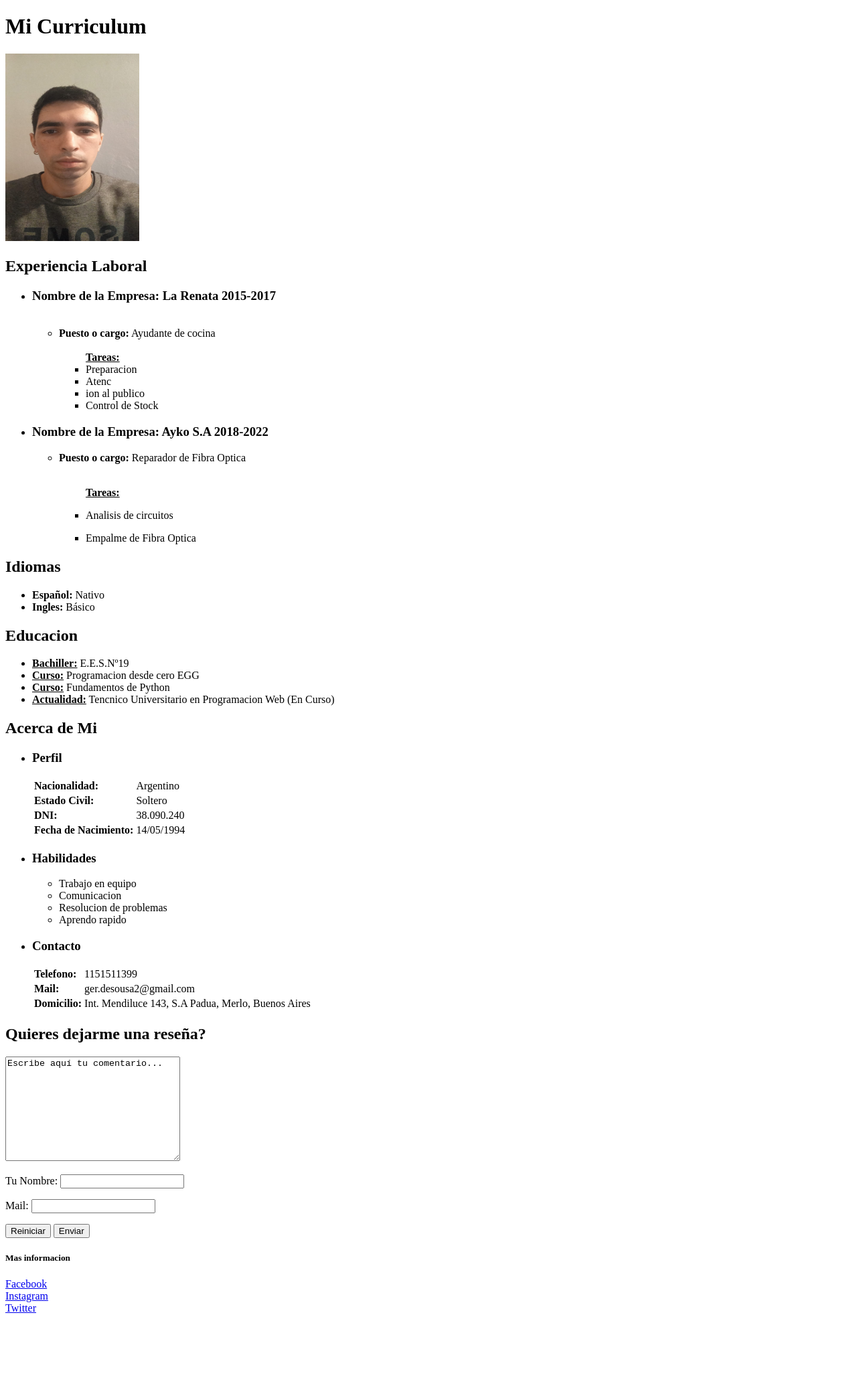
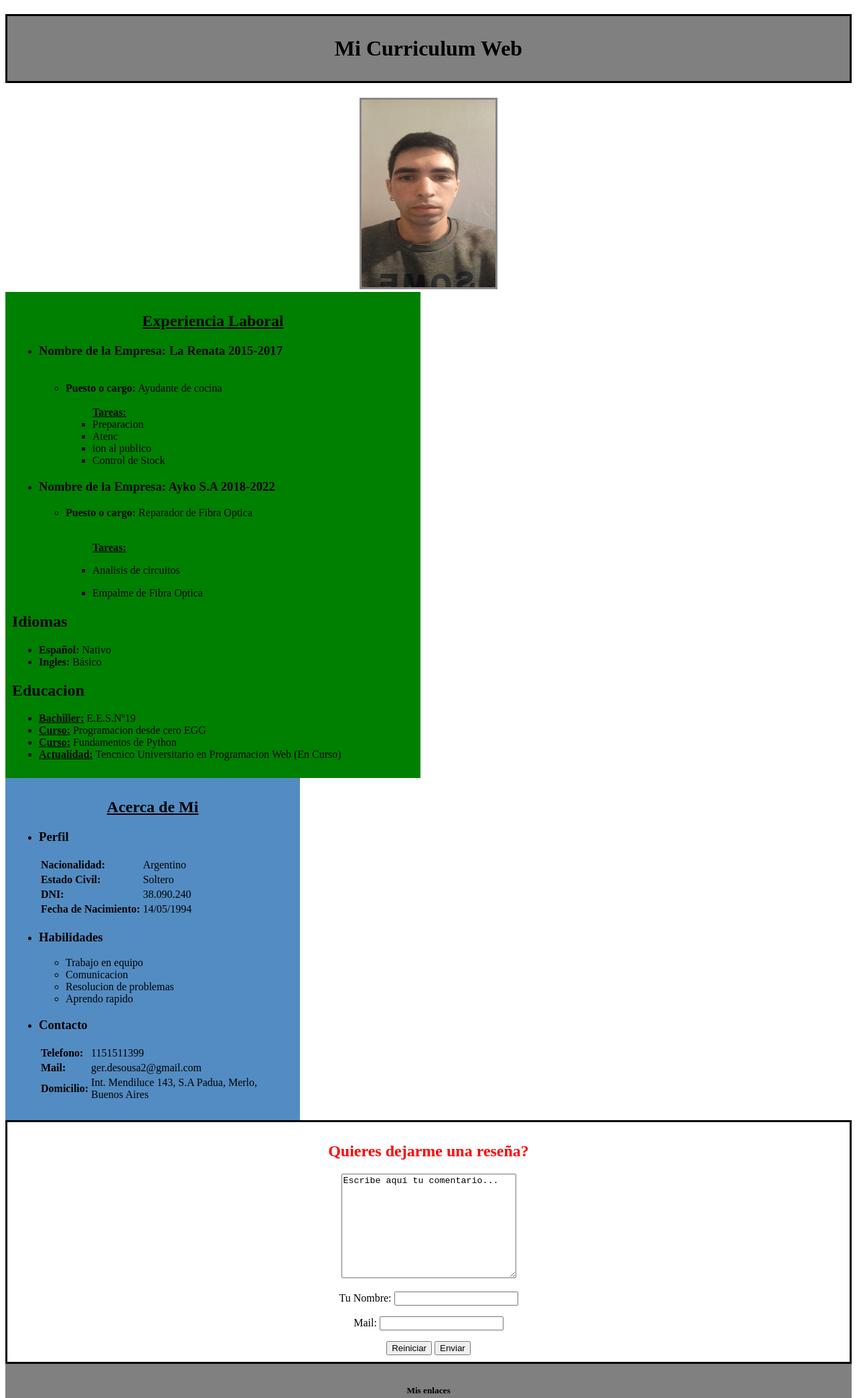
Before and after one commit to Germi1441/Curriculum_Web, a plain HTML site: page index.html in a window 1280 px wide. Shown: the top 2088 px of the page at 67% size. Before the commit the page ends 1971 px from the top, so only its background shows below. Drawn offline with Linux system fonts and the light colour scheme.

Commit message:
Primeros cambios

```diff
--- a/estilos.css
+++ b/estilos.css
@@ -0,0 +1,31 @@
+#reseña{
+    color: red;
+}
+
+h1{ background-color: grey; text-align: center;padding: 30px; border-style: solid;
+
+}
+
+.perfil{
+    text-align: center;
+}
+
+.perfil img{
+    border-style: solid ; color: rgb(141, 133, 133);
+}
+
+#bloque_izq{
+    background-color: green; width: 600px; padding: 10px;
+}
+
+#bloque_der{
+    background-color: rgb(83, 140, 194); width: 420px; padding: 10px;
+}
+
+footer{
+    background-color: grey; text-align: center; padding: 10px;
+}
+
+form{
+    text-align: center; border-style: solid; padding: 10px;
+}
--- a/index.html
+++ b/index.html
@@ -7,17 +7,21 @@
     <meta name="description" content="Esta es mi primer pagina Web">
     <meta name="keywords" content="Curriculum , web , Trabajo">
     <title>Mi curriculum Web</title>
+    <link rel="stylesheet" href="estilos.css">
 </head>
 
 <body>
     <header>
 
-        <h1>Mi Curriculum</h1>
+        <h1 id="estilo1"> Mi Curriculum Web</h1>
+        <div class="perfil">
+            <img  src="imagen.png" alt="Mi foto" width="200" height="280" >
 
-        <img src="imagen.png" alt="Mi foto" width="200" height="280">
+        </div>
 
-        <section>
-            <div><H2>Experiencia Laboral</H2>
+
+        <section id="bloque_izq">
+            <div><H2> <u><center>Experiencia Laboral</center> </u></H2>
                 <ul>
                     <li>
                         <h3><b>Nombre de la Empresa:</b> La Renata 2015-2017</h3> </li> <br>
@@ -63,12 +67,12 @@
 
         </section>
 
-        <section>
-            <h2>Acerca de Mi</h2>
+        <section id="bloque_der">
+            <h2><u><center>Acerca de Mi</center></u></h2>
 
                 <ul>
                     <li>
-                        <h3>Perfil</h3></li>
+                        <h3> Perfil</h3></li>
                             <table>
                                 <tr>
                                     <td><b>Nacionalidad: </b></td>
@@ -110,11 +114,14 @@
                                 <tr>
                                     <td><b>Telefono: </b></td>
                                     <td>1151511399</td>
+
                                 </tr>
+
                                 <tr>
                                     <td><b>Mail: </b></td>
                                     <td>ger.desousa2@gmail.com</td>
                                 </tr>
+
                                 <tr>
                                     <td><b>Domicilio: </b></td>
                                     <td>Int. Mendiluce 143, S.A Padua, Merlo, Buenos Aires</td>
@@ -125,8 +132,9 @@
                 </ul>
         </section>
 
-        <h2>Quieres dejarme una reseña?</h2>
+
         <form action="">
+            <h2 id="reseña">Quieres dejarme una reseña?</h2>
             <textarea name="comment" name="reseña" cols="30" rows="10" minlength="20" maxlength="200" required>Escribe aquí tu comentario...</textarea>
             <p>Tu Nombre: <input type="text" name="Nombre" required></p>
             <p>Mail: <input type="email" name="Mail" required></p>
@@ -137,7 +145,7 @@
     </header>
 
     <footer>
-        <h5>Mas informacion</h5>
+        <h5>Mis enlaces</h5>
             <a href="https://www.facebook.com/jermyy" target="_blank">Facebook</a> <br>
             <a href="https://www.instagram.com/ger.desousa/" target="_blank">Instagram</a> <br>
             <a href="https://twitter.com/Jermi_" target="_blank">Twitter</a>
```
